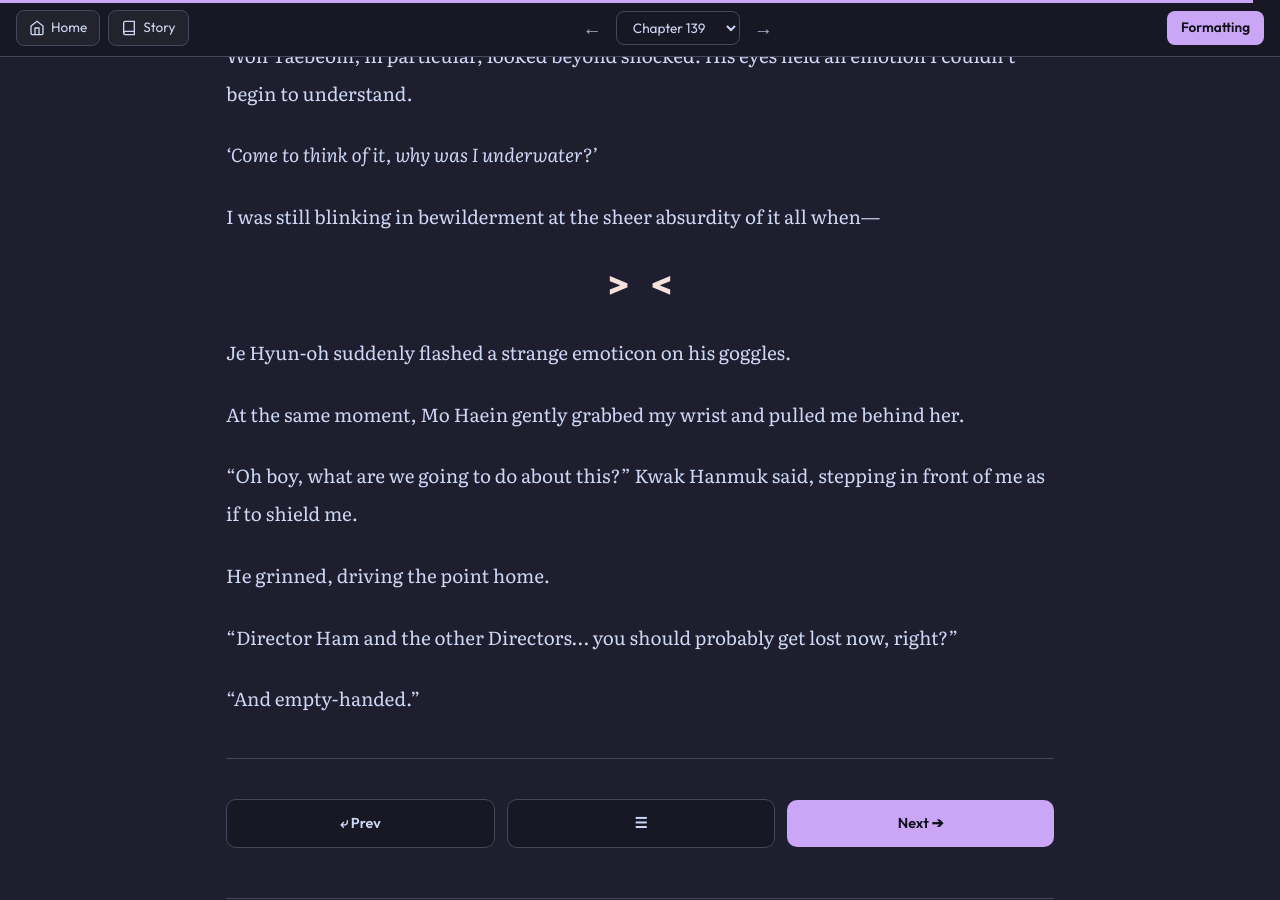
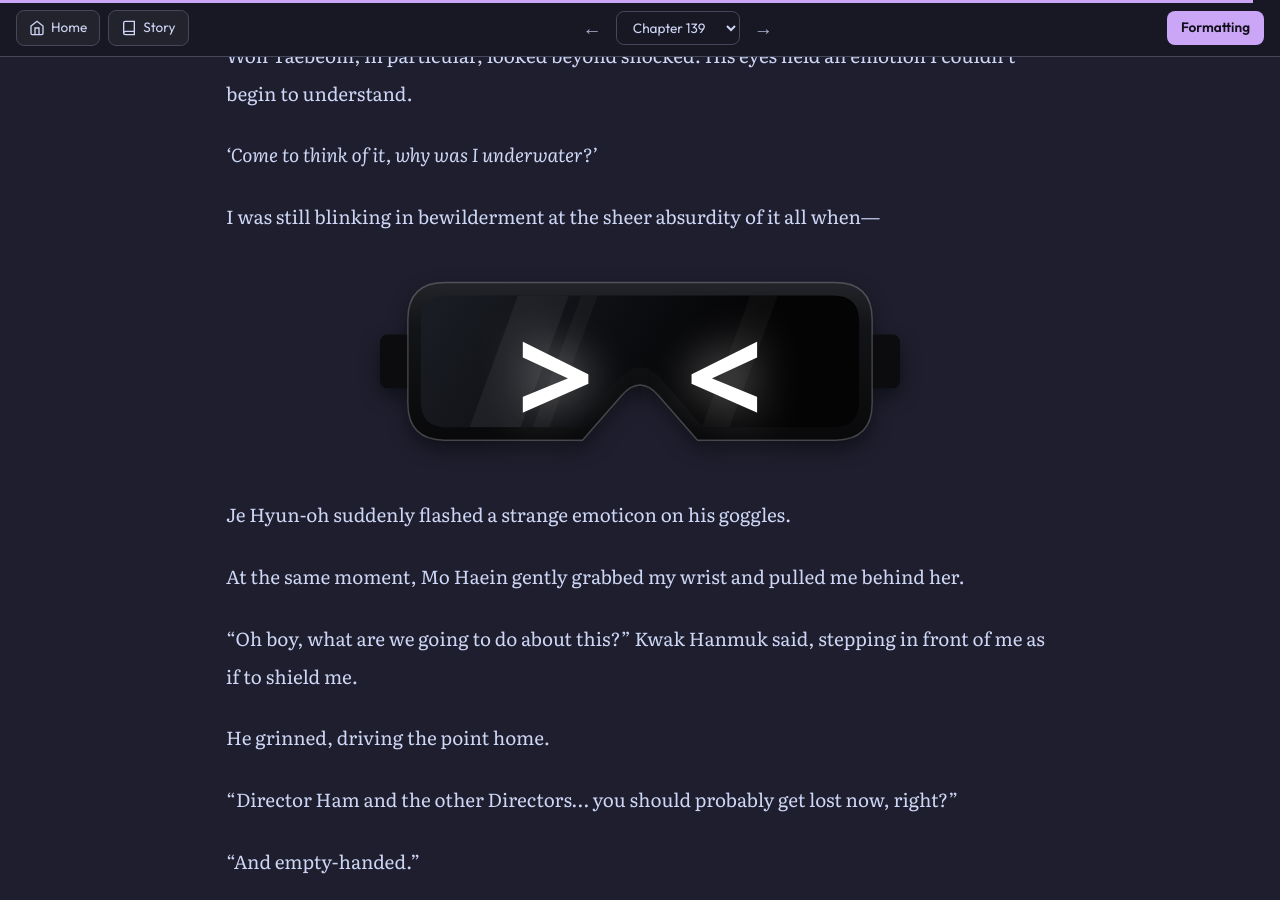
Before and after one commit to soleumn/soleumn.github.io, a Jekyll site: the page built from _chapters/eoshinki/ch139.md, in a window 1280 px wide and 900 px high, scrolled down 17097 px. Built offline with Jekyll 4.4.1, drawn with Linux system fonts in a browser that asks for light colours; some web fonts are replaced; comment, search, counter and statistics services are not loaded.

Commit message:
Update ch139.md

```diff
--- a/_chapters/eoshinki/ch139.md
+++ b/_chapters/eoshinki/ch139.md
@@ -571,7 +571,9 @@
 
 I was still blinking in bewilderment at the sheer absurdity of it all when—
 
-# **<center> > &nbsp; < </center>**
+
+<div class="goggles caret" style="--gg-size:40cqw; --gg-y:.2em"><span>&gt;</span><span>&lt;</span></div>
+
 
 Je Hyun-oh suddenly flashed a strange emoticon on his goggles.
 
```
